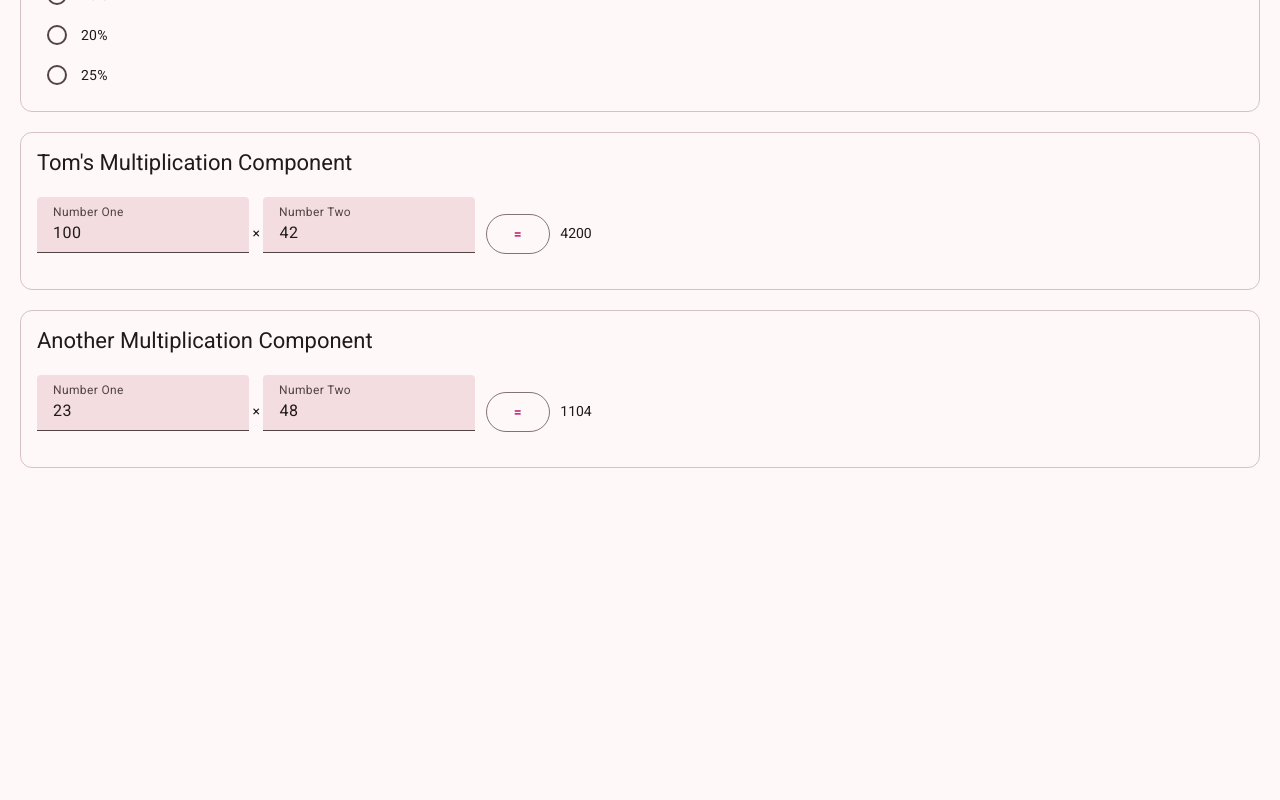
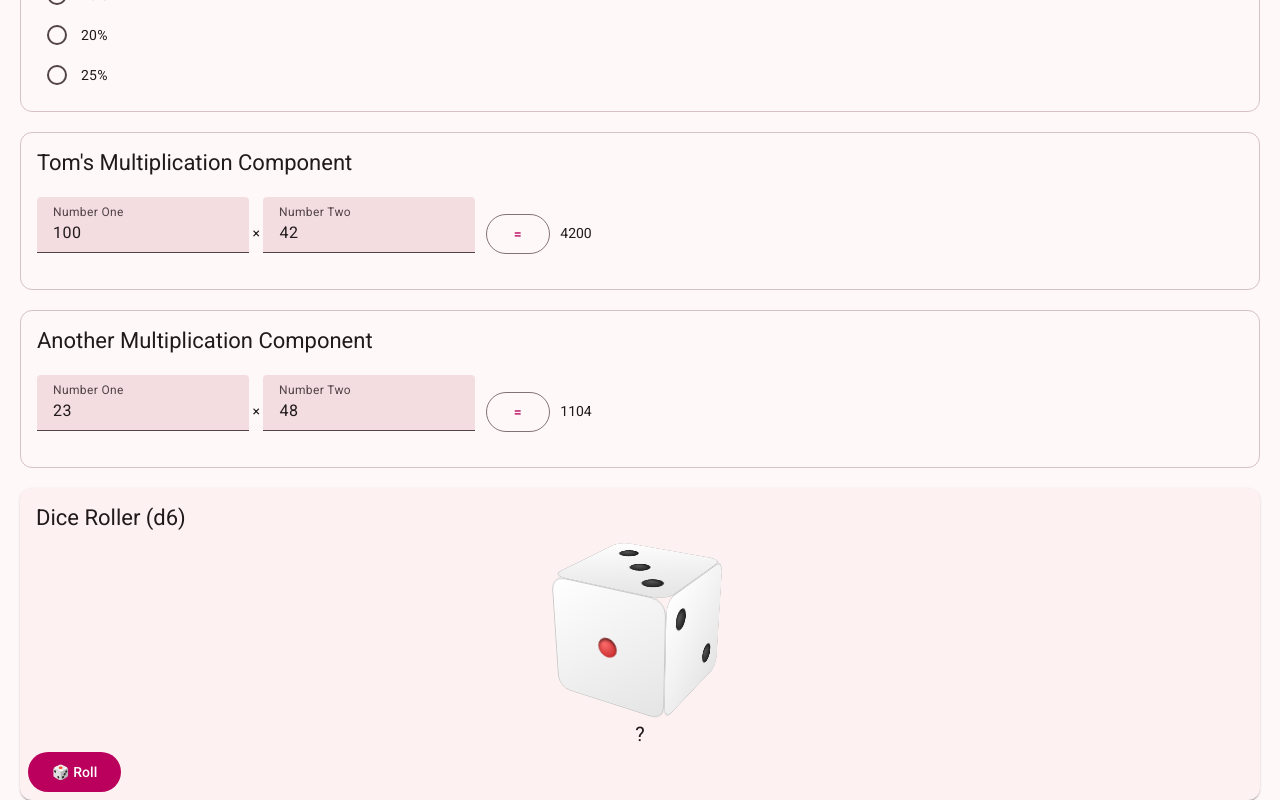
Before and after one commit to 2026-fall-jsf/angular-components, an Angular app: page / in a window 1280 px wide. Shown: the part 1230-2030 px from the top of the page. Before the commit the page ends 1698 px from the top, so only its background shows below. Built offline with nearby package versions, Linux system fonts and the light colour scheme.

Commit message:
dice roll

```diff
--- a/src/app/app.html
+++ b/src/app/app.html
@@ -13,3 +13,4 @@
   [initialNumberOne]="23"
   [initialNumberTwo]="48"
 ></app-tsteele-multiplication>
+<app-egarita-dice-roller></app-egarita-dice-roller>
--- a/src/app/app.ts
+++ b/src/app/app.ts
@@ -4,6 +4,7 @@ import { LeaveTip } from './leave-tip/leave-tip';
 import { EleeDatePicker } from './elee-date-picker/elee-date-picker';
 import { MlyCrustSelection } from './mly-crust-selection/mly-crust-selection';
 import { EgaritaAddition } from './egarita-addition/egarita-addition';
+import { EgaritaDiceRoller } from './egarita-dice-roller/egarita-dice-roller';
 import { TsteeleAddition } from './tsteele-addition/tsteele-addition';
 import { TsteeleMultiplication } from './tsteele-multiplication/tsteele-multiplication';
 
@@ -14,6 +15,7 @@ import { TsteeleMultiplication } from './tsteele-multiplication/tsteele-multipli
     EleeDatePicker,
     MlyCrustSelection,
     EgaritaAddition,
+    EgaritaDiceRoller,
     TsteeleAddition,
     TsteeleMultiplication,
   ],
--- /dev/null
+++ b/src/app/egarita-dice-roller/egarita-dice-roller.css
@@ -0,0 +1,127 @@
+.die {
+  --size: 120px;
+  display: flex;
+  flex-direction: column;
+  align-items: center;
+  gap: 1.5rem;
+  text-align: center;
+}
+
+.scene {
+  width: var(--size);
+  height: var(--size);
+  margin: 2rem 0 1rem;
+  perspective: 600px;
+}
+
+.tilt {
+  width: 100%;
+  height: 100%;
+  transform-style: preserve-3d;
+  transform: rotateX(-25deg) rotateY(-30deg);
+}
+
+.cube {
+  position: relative;
+  width: 100%;
+  height: 100%;
+  transform-style: preserve-3d;
+  transition-property: transform;
+  transition-timing-function: linear;
+}
+
+.cube.settling {
+  transition-timing-function: cubic-bezier(0.15, 0.7, 0.2, 1);
+}
+
+.face {
+  position: absolute;
+  inset: 0;
+  display: grid;
+  grid-template: repeat(3, 1fr) / repeat(3, 1fr);
+  padding: 12px;
+  border-radius: 14px;
+  border: 1px solid #c8c8c8;
+  background: linear-gradient(145deg, #ffffff, #e4e4e4);
+  backface-visibility: hidden;
+}
+
+.face-1 {
+  transform: rotateY(0deg) translateZ(calc(var(--size) / 2));
+}
+.face-2 {
+  transform: rotateY(90deg) translateZ(calc(var(--size) / 2));
+}
+.face-3 {
+  transform: rotateX(90deg) translateZ(calc(var(--size) / 2));
+}
+.face-4 {
+  transform: rotateX(-90deg) translateZ(calc(var(--size) / 2));
+}
+.face-5 {
+  transform: rotateY(-90deg) translateZ(calc(var(--size) / 2));
+}
+.face-6 {
+  transform: rotateY(180deg) translateZ(calc(var(--size) / 2));
+}
+
+.cell {
+  display: flex;
+  align-items: center;
+  justify-content: center;
+}
+
+.pip {
+  width: 20px;
+  height: 20px;
+  border-radius: 50%;
+  background: radial-gradient(circle at 35% 35%, #555, #111);
+  box-shadow: inset 0 2px 3px rgba(0, 0, 0, 0.6);
+}
+
+.face-1 .pip {
+  background: radial-gradient(circle at 35% 35%, #ff6b6b, #b71c1c);
+}
+
+.value {
+  font-size: 1.25rem;
+}
+
+.confetti {
+  position: fixed;
+  inset: 0;
+  overflow: hidden;
+  pointer-events: none;
+  z-index: 1000;
+}
+
+.piece {
+  position: absolute;
+  top: -20px;
+  width: 10px;
+  height: 14px;
+  opacity: 0;
+  animation-name: fall;
+  animation-timing-function: ease-in;
+  animation-fill-mode: forwards;
+}
+
+@keyframes fall {
+  0% {
+    opacity: 1;
+    transform: translate(0, 0) rotate(0);
+  }
+  100% {
+    opacity: 0;
+    transform: translate(var(--drift), 105vh) rotate(720deg);
+  }
+}
+
+@media (prefers-reduced-motion: reduce) {
+  .cube {
+    transition-duration: 0ms !important;
+  }
+  .confetti {
+    display: none;
+  }
+}
--- /dev/null
+++ b/src/app/egarita-dice-roller/egarita-dice-roller.html
@@ -0,0 +1,50 @@
+<mat-card>
+  <mat-card-header>
+    <mat-card-title>Dice Roller (d6)</mat-card-title>
+  </mat-card-header>
+  <mat-card-content>
+    <div class="die" aria-live="polite">
+      <div class="scene" [attr.aria-label]="result() ? 'Rolled ' + result() : 'Die'">
+        <div class="tilt">
+          <div
+            class="cube"
+            [style.transform]="'rotateX(' + rotation().x + 'deg) rotateY(' + rotation().y + 'deg)'"
+            [style.transition-duration.ms]="transitionMs()"
+            [class.settling]="!rolling()"
+          >
+            @for (face of faces; track face.value) {
+              <div class="face face-{{ face.value }}">
+                @for (cell of cells; track cell) {
+                  <span class="cell">
+                    @if (face.pips.includes(cell)) {
+                      <span class="pip"></span>
+                    }
+                  </span>
+                }
+              </div>
+            }
+          </div>
+        </div>
+      </div>
+      <span class="value">{{ rolling() ? '...' : (result() ?? '?') }}</span>
+    </div>
+  </mat-card-content>
+  <mat-card-actions>
+    <button mat-flat-button [disabled]="rolling()" (click)="roll()">
+      🎲 {{ rolling() ? 'Rolling...' : 'Roll' }}
+    </button>
+  </mat-card-actions>
+</mat-card>
+
+<div class="confetti" aria-hidden="true">
+  @for (piece of confetti(); track $index) {
+    <span
+      class="piece"
+      [style.left.%]="piece.left"
+      [style.background]="piece.color"
+      [style.animation-delay.s]="piece.delay"
+      [style.animation-duration.s]="piece.duration"
+      [style.--drift.px]="piece.drift"
+    ></span>
+  }
+</div>
--- /dev/null
+++ b/src/app/egarita-dice-roller/egarita-dice-roller.ts
@@ -0,0 +1,121 @@
+import { Component, DestroyRef, inject, signal } from '@angular/core';
+import { MatButtonModule } from '@angular/material/button';
+import { MatCardModule } from '@angular/material/card';
+
+interface ConfettiPiece {
+  left: number;
+  delay: number;
+  duration: number;
+  drift: number;
+  color: string;
+}
+
+const CONFETTI_COLORS = ['#f44336', '#ff9800', '#ffeb3b', '#4caf50', '#2196f3', '#9c27b0'];
+
+// Cube rotation (x, y in degrees) that brings each value to the front.
+const FACE_ROTATIONS: Record<number, [number, number]> = {
+  1: [0, 0],
+  2: [0, -90],
+  3: [-90, 0],
+  4: [90, 0],
+  5: [0, 90],
+  6: [0, 180],
+};
+
+// Which cells of a 3x3 grid hold a pip for each value.
+const PIP_LAYOUTS: Record<number, number[]> = {
+  1: [4],
+  2: [0, 8],
+  3: [0, 4, 8],
+  4: [0, 2, 6, 8],
+  5: [0, 2, 4, 6, 8],
+  6: [0, 2, 3, 5, 6, 8],
+};
+
+@Component({
+  imports: [MatButtonModule, MatCardModule],
+  selector: 'app-egarita-dice-roller',
+  styleUrl: './egarita-dice-roller.css',
+  templateUrl: './egarita-dice-roller.html',
+})
+export class EgaritaDiceRoller {
+  protected readonly sides = 6;
+  protected readonly cells = Array.from({ length: 9 }, (_, i) => i);
+  protected readonly faces = [1, 2, 3, 4, 5, 6].map((value) => ({
+    value,
+    pips: PIP_LAYOUTS[value],
+  }));
+  protected readonly result = signal<number | null>(null);
+  protected readonly rolling = signal(false);
+  protected readonly confetti = signal<ConfettiPiece[]>([]);
+  protected readonly rotation = signal({ x: 0, y: 0 });
+  protected readonly transitionMs = signal(0);
+
+  private timer: ReturnType<typeof setTimeout> | undefined;
+  private confettiTimer: ReturnType<typeof setTimeout> | undefined;
+
+  constructor() {
+    inject(DestroyRef).onDestroy(() => {
+      clearTimeout(this.timer);
+      clearTimeout(this.confettiTimer);
+    });
+  }
+
+  protected roll() {
+    if (this.rolling()) {
+      return;
+    }
+    clearTimeout(this.confettiTimer);
+    this.confetti.set([]);
+    this.rolling.set(true);
+
+    const final = this.randomFace();
+    // Each tick waits longer than the last, so the die starts fast and slows to a stop.
+    const tick = (delay: number) => {
+      const done = delay > 450;
+      const value = done ? final : this.randomFace(this.result());
+      this.turnTo(value, done ? 600 : delay);
+      this.result.set(value);
+      if (done) {
+        this.timer = setTimeout(() => {
+          this.rolling.set(false);
+          this.celebrate();
+        }, 600);
+        return;
+      }
+      this.timer = setTimeout(() => tick(delay * 1.18), delay);
+    };
+    tick(50);
+  }
+
+  // Always spins forward at least one full turn so the cube keeps tumbling.
+  private turnTo(value: number, durationMs: number) {
+    const [targetX, targetY] = FACE_ROTATIONS[value];
+    const { x, y } = this.rotation();
+    const forward = (current: number, target: number) =>
+      target + 360 * (Math.ceil((current - target) / 360) + 1);
+    this.transitionMs.set(durationMs);
+    this.rotation.set({ x: forward(x, targetX), y: forward(y, targetY) });
+  }
+
+  private randomFace(exclude: number | null = null) {
+    let value: number;
+    do {
+      value = Math.floor(Math.random() * this.sides) + 1;
+    } while (value === exclude);
+    return value;
+  }
+
+  private celebrate() {
+    this.confetti.set(
+      Array.from({ length: 60 }, () => ({
+        left: Math.random() * 100,
+        delay: Math.random() * 0.4,
+        duration: 1.5 + Math.random() * 1.5,
+        drift: (Math.random() - 0.5) * 200,
+        color: CONFETTI_COLORS[Math.floor(Math.random() * CONFETTI_COLORS.length)],
+      })),
+    );
+    this.confettiTimer = setTimeout(() => this.confetti.set([]), 3500);
+  }
+}
```
Also changed, not shown: 1 other file (tests, documents, lock files or other folders).
